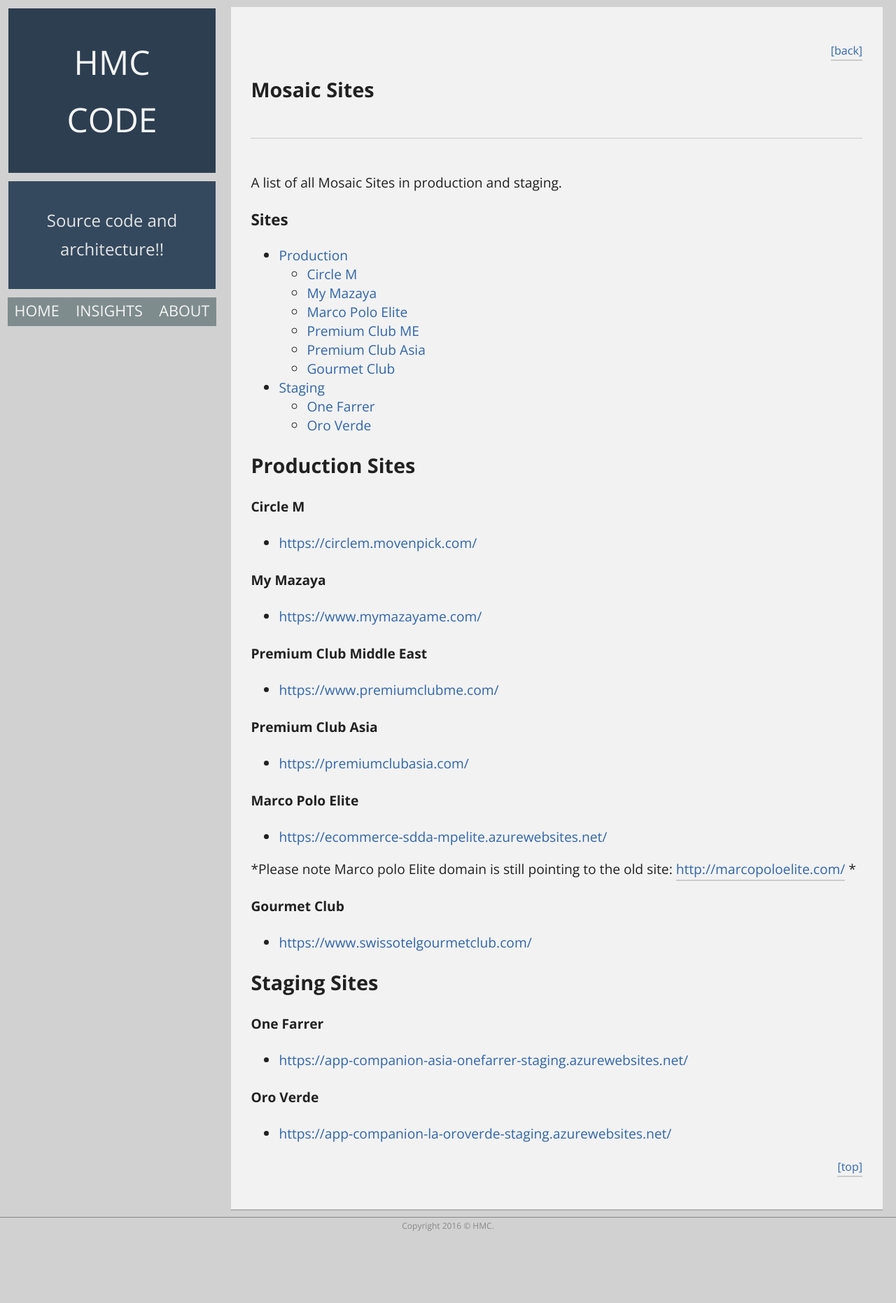
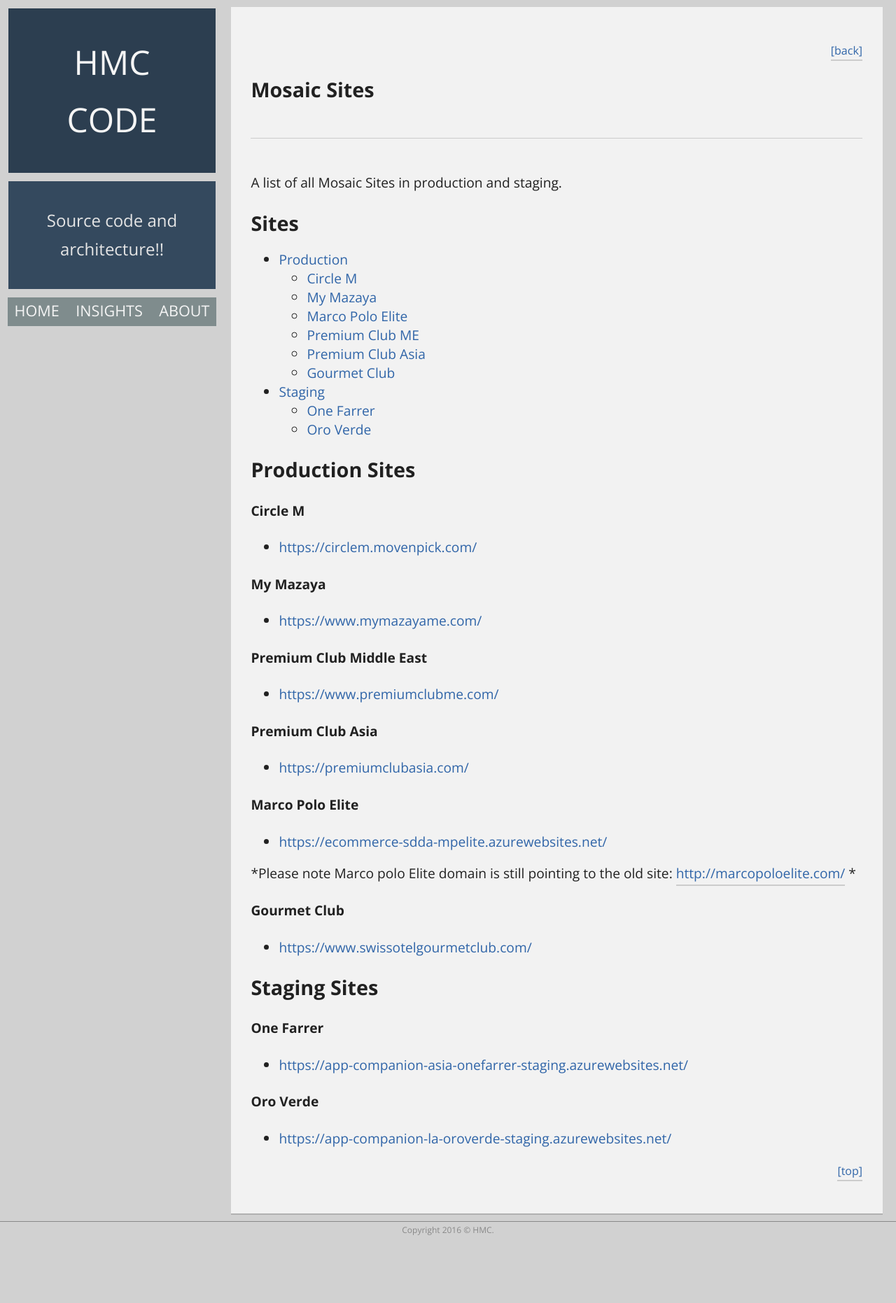
Before and after one commit to hmccode/hmccode.github.io, a Jekyll site: the page built from _posts/2016-10-03-mosaic-sites.md, in a window 1280 px wide. Shown: the whole page at 70% size. Built offline with Jekyll 4.4.1, drawn with Linux system fonts in a browser that asks for light colours; nearby versions of some CDN libraries; a script that is not in the unit is left out.

```diff
--- a/_posts/2016-10-03-mosaic-sites.md
+++ b/_posts/2016-10-03-mosaic-sites.md
@@ -11,7 +11,7 @@ featured_image: /images/cover.jpg
 
 A list of all Mosaic Sites in production and staging.
 
-### Sites
+## Sites
 
 - [Production](#production-sites)
 	- [Circle M](#circle-m)
```
